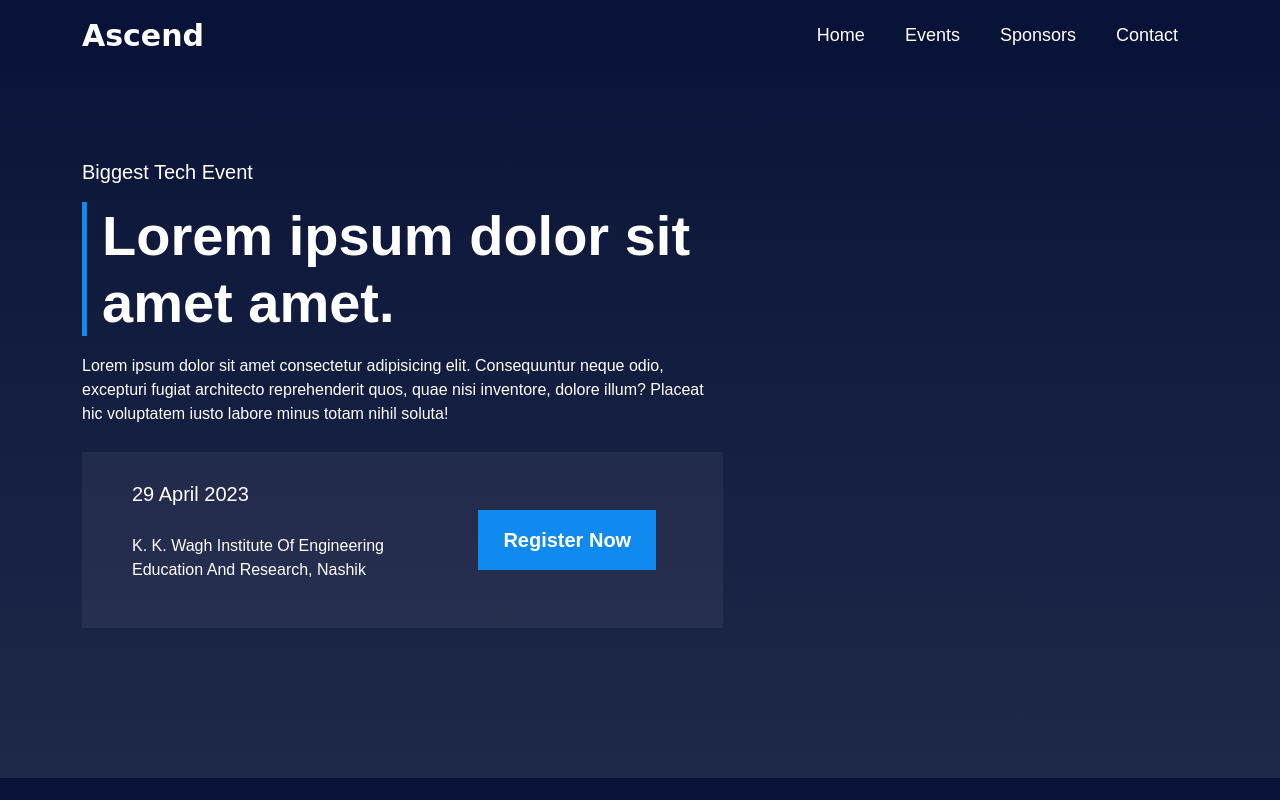
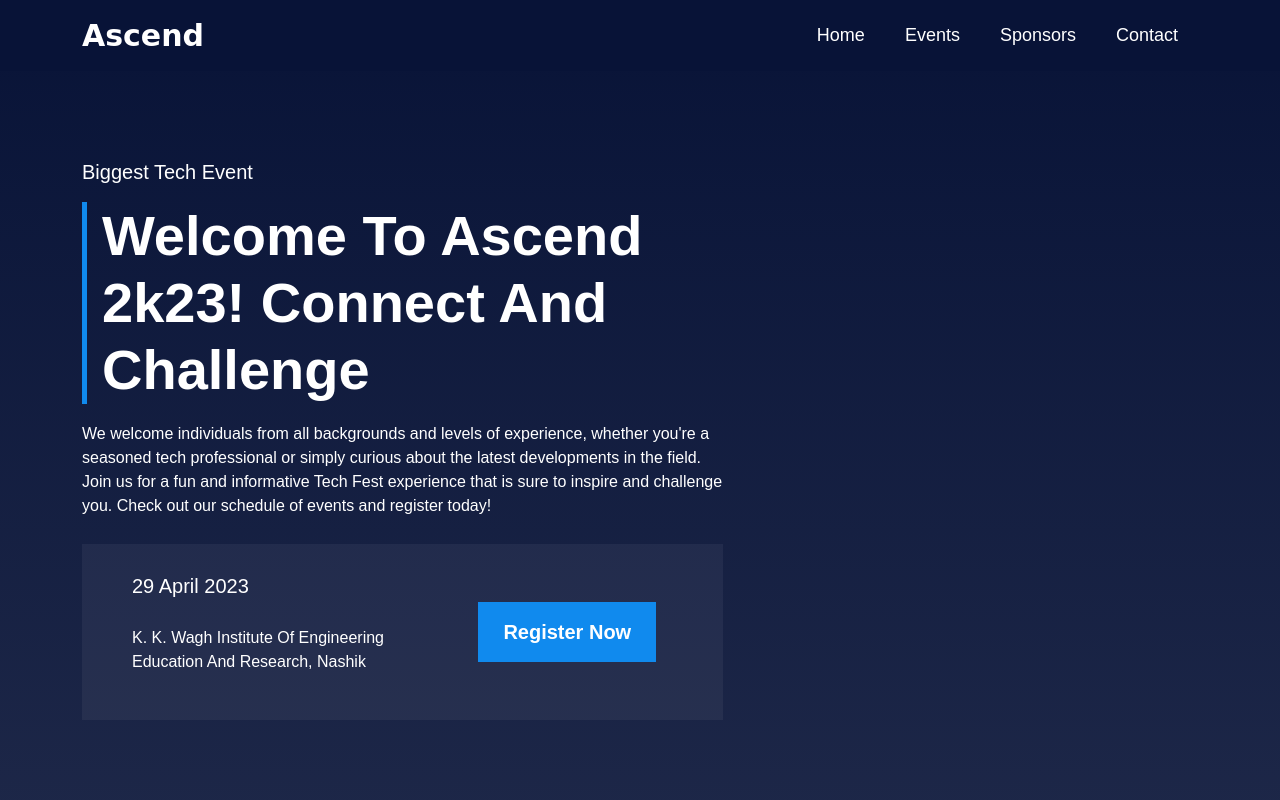
Before and after one commit to ankitdmeshram/ascend-tech-fest, a plain HTML site: page index.html in a window 1280 px wide. Shown: the top 800 px of the page. Drawn offline with nearby package versions, Linux system fonts and the light colour scheme.

Commit message:
Content Updated

```diff
--- a/index.html
+++ b/index.html
@@ -52,10 +52,9 @@
                 <div class="row">
                     <div class="col-lg-7">
                         <h5>Biggest Tech Event</h5>
-                        <h2>Lorem ipsum dolor sit amet amet.</h2>
-                        <p>Lorem ipsum dolor sit amet consectetur adipisicing elit. Consequuntur neque odio, excepturi
-                            fugiat architecto reprehenderit quos, quae nisi inventore, dolore illum? Placeat hic
-                            voluptatem iusto labore minus totam nihil soluta!</p>
+                        <h2>Welcome To Ascend 2k23! Connect And Challenge</h2>
+                        <p>We welcome individuals from all backgrounds and levels of experience, whether you're a seasoned tech professional or simply curious about the latest developments in the field. <br>
+                            Join us for a fun and informative Tech Fest experience that is sure to inspire and challenge you. Check out our schedule of events and register today!</p>
                         <div class="gs-cta-box">
                             <div class="row">
                                 <div class="col-lg-7 col-12">
```
